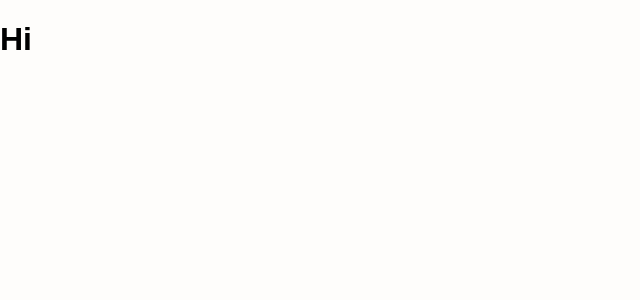
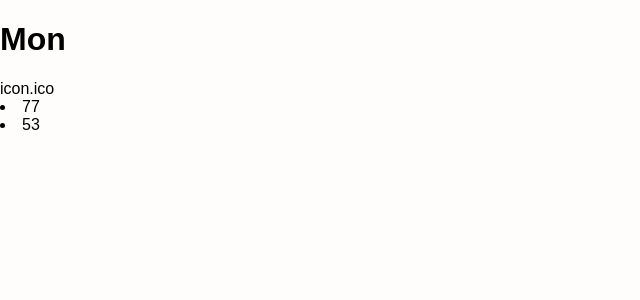
Before and after one commit to micahbales/react-weather-app, a React (Create React App) app: page / in a window 1280 px wide. Shown: the top 300 px of the page, without its empty margins (0-640 px from the left). Built offline with nearby package versions, Linux system fonts and the light colour scheme; the HTML template or start-up script is replaced by a standard one.

Commit message:
Create WeatherSquare Skeleton

```diff
--- a/src/App.tsx
+++ b/src/App.tsx
@@ -6,7 +6,12 @@ class App extends React.Component {
   public render() {
     return (
       <div className="app">
-        <WeatherSquare />
+        <WeatherSquare
+          day="Mon"
+          icon="icon.ico"
+          high="77"
+          low="53"
+        />
       </div>
     );
   }
--- a/src/WeatherSquare.tsx
+++ b/src/WeatherSquare.tsx
@@ -1,9 +1,23 @@
 import * as React from 'react';
 
-class WeatherSquare extends React.Component {
+interface IWeatherSquare {
+    day: string;
+    icon: string;
+    high: string;
+    low: string;
+}
+
+class WeatherSquare extends React.Component<IWeatherSquare> {
     public render() {
         return (
-            <h1>Hi</h1>
+            <div className="weather-square">
+                <h1>{this.props.day}</h1>
+                <div className="icon">{this.props.icon}</div>
+                <div className="temps">
+                    <li className="high">{this.props.high}</li>
+                    <li className="low">{this.props.low}</li>
+                </div>
+            </div>
         )
     }
 }
```
